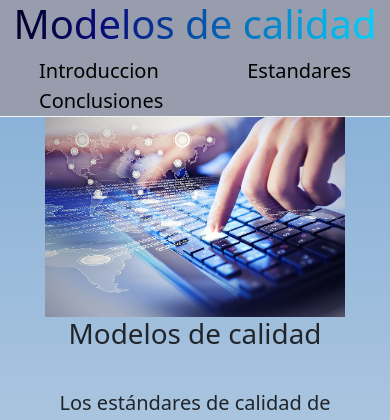
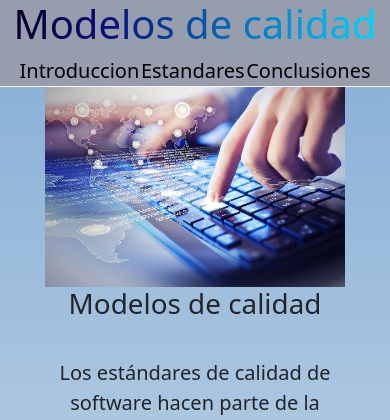
Before and after one commit to Mjhon03/Calidad-de-software, a PHP site: page / in a window 390 px wide. Shown: the top 420 px of the page. Run offline with PHP 8.4, Linux system fonts and the light colour scheme.

Commit message:
Ultimos retoques 1.3

```diff
--- a/css/style.css
+++ b/css/style.css
@@ -356,9 +356,8 @@ color: white;
         background-color: #979DAC;
     }
     .nav{
-        width: 80%;
+        width: 90%;
         display: flex;
-        justify-content: space-between;
         font-size: 20px;
         flex-direction: row;
     }
```
